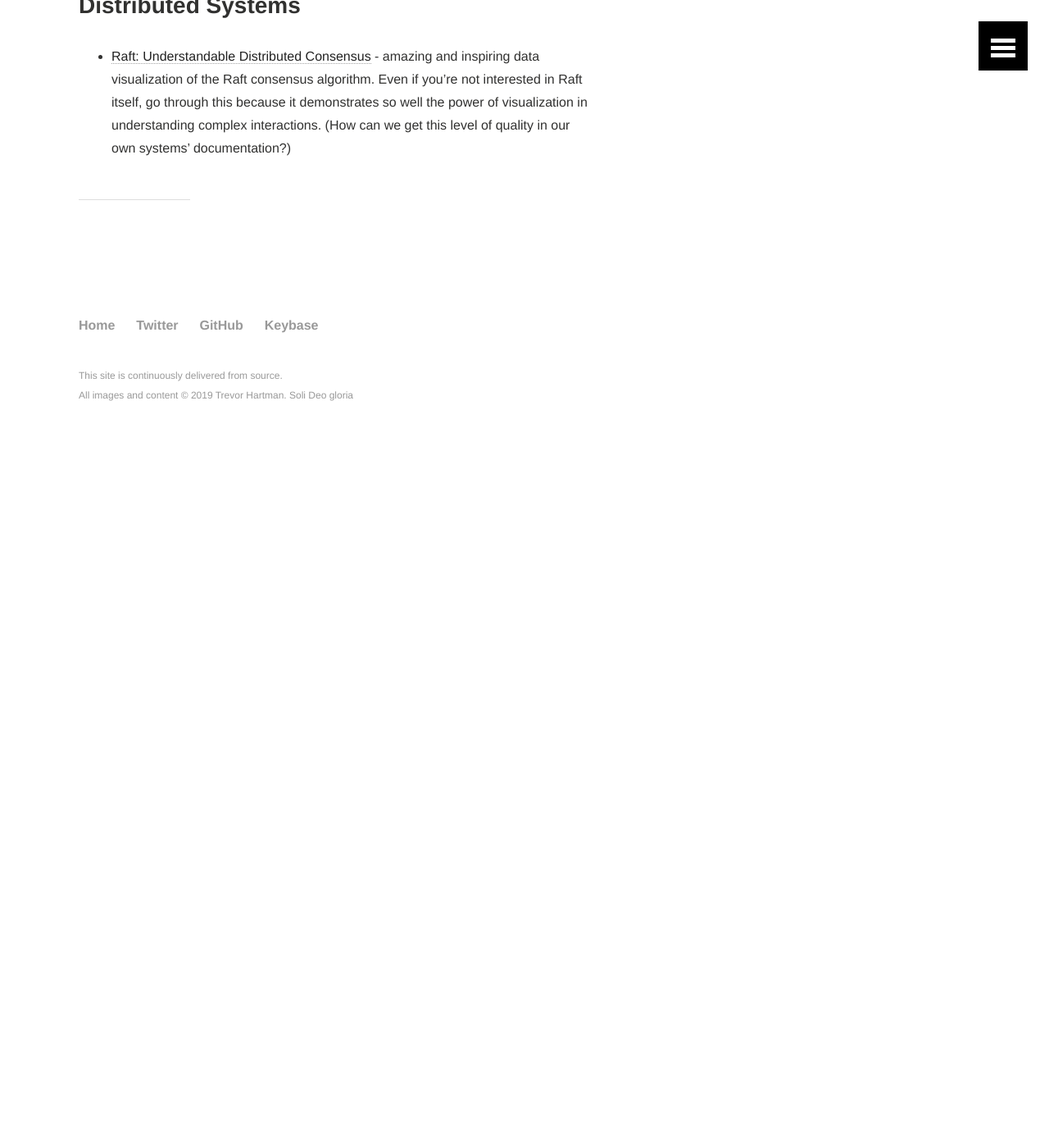
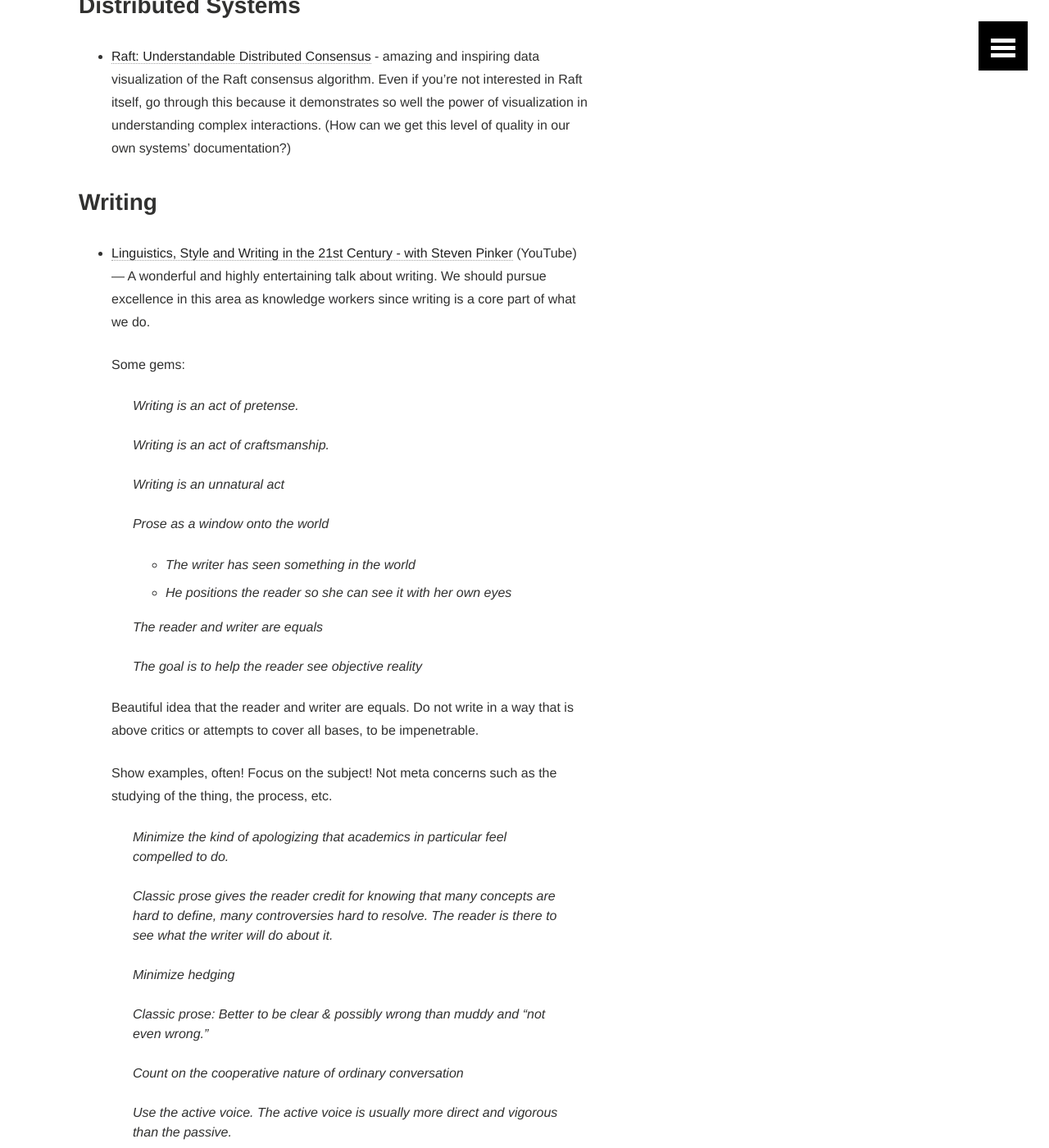
Before and after one commit to devth/devth.github.com, a Jekyll site: the page built from overture.md, in a window 1280 px wide and 1400 px high, scrolled down 1586 px. Shown: the whole window at 82% size. Built offline with Jekyll 4.4.1, drawn with Linux system fonts in a browser that asks for light colours; before the commit the page ends 2130 px from its top, so only the background shows below that; some of the changed text lies outside the part shown.

Commit message:
Add writing section to overture

```diff
--- a/overture.md
+++ b/overture.md
@@ -60,3 +61,83 @@ list of only the best or most important I've come across.
   in Raft itself, go through this because it demonstrates so well the power of
   visualization in understanding complex interactions. (How can we get this level
   of quality in our own systems' documentation?)
+
+### Writing
+
+- [Linguistics, Style and Writing in the 21st Century - with Steven
+  Pinker](https://www.youtube.com/watch?v=OV5J6BfToSw) (YouTube)
+  — A wonderful and highly entertaining talk about writing. We should pursue
+  excellence in this area as knowledge workers since writing is a core part of
+  what we do.
+
+  Some gems:
+
+  > Writing is an act of pretense.
+
+  > Writing is an act of craftsmanship.
+
+  > Writing is an unnatural act
+
+  > Prose as a window onto the world
+  > - The writer has seen something in the world
+  > - He positions the reader so she can see it with her own eyes
+
+  > The reader and writer are equals
+
+  > The goal is to help the reader see objective reality
+
+  Beautiful idea that the reader and writer are equals. Do not write in a way
+  that is above critics or attempts to cover all bases, to be impenetrable.
+
+  Show examples, often! Focus on the subject! Not meta concerns such as the
+  studying of the thing, the process, etc.
+
+  > Minimize the kind of apologizing that academics in particular feel compelled
+  > to do.
+
+  > Classic prose gives the reader credit for knowing that many concepts are
+  > hard to define, many controversies hard to resolve.
+  > The reader is there to see what the writer will do about it.
+
+  > Minimize hedging
+
+  > Classic prose: Better to be clear & possibly wrong than muddy and "not even
+  > wrong."
+
+  > Count on the cooperative nature of ordinary conversation
+
+  > Use the active voice. The active voice is usually more direct and vigorous
+  > than the passive.
+
+  Interesting idea: a sentence is a linear string of words but it's describing a
+  non-linear graph of knowledge. It presents some bits of information to the
+  reader before others, affecting the way the information is absorbed. The
+  passive voice allows writers to vary the order in which ideas are presented
+  and absorbed.
+
+  > Good writer narrate a story, advanced by protagonists who make things
+  > happen.
+
+  > Bad writer work backwards from their own knowledge, writing down iades in
+  > the order in which they occur to them.
+
+  > They begin with the outcome of an event, and then throw in the cause as an
+  > afterthought.
+
+  > The passive makes that easy.
+
+  Ouch.
+
+  > The curse of knowledge
+
+  > When you know something, it's hard to imagine what it is like for someone
+  > else not to know it. aka mindblindness, egocentrism, hindsight bias
+
+  aka Monads 😂
+
+  Something to consider for technical writers!
+
+
+  Such density of good advice in this talk. But if you'd rather not watch an
+  hour-long video, start with [Steven's short Twitter thread on the same
+  topic](https://threadreaderapp.com/thread/1084490338629242880.html).
```
Also changed, not shown: other parts of overture.md (+2 -1 lines), _drafts/2018-12-10-why-open-source.md (added, +85 -0 lines), _wip/2017-04-11-oss-pulse.md (+22 -2 lines), _wip/2018-10-25-hackers-guide-to-holistic-health.md (+9 -0 lines), _wip/2018-12-10-why-open-source.md (deleted, +0 -27 lines), _wip/2018-12-20-glucose-insulin.md (added, +68 -0 lines), _wip/2018-12-29-keto-reset-notes.md (added, +123 -0 lines), viz/README.md (added, +34 -0 lines), viz/elm.json (added, +24 -0 lines), Gemfile.lock, 6 other files.
